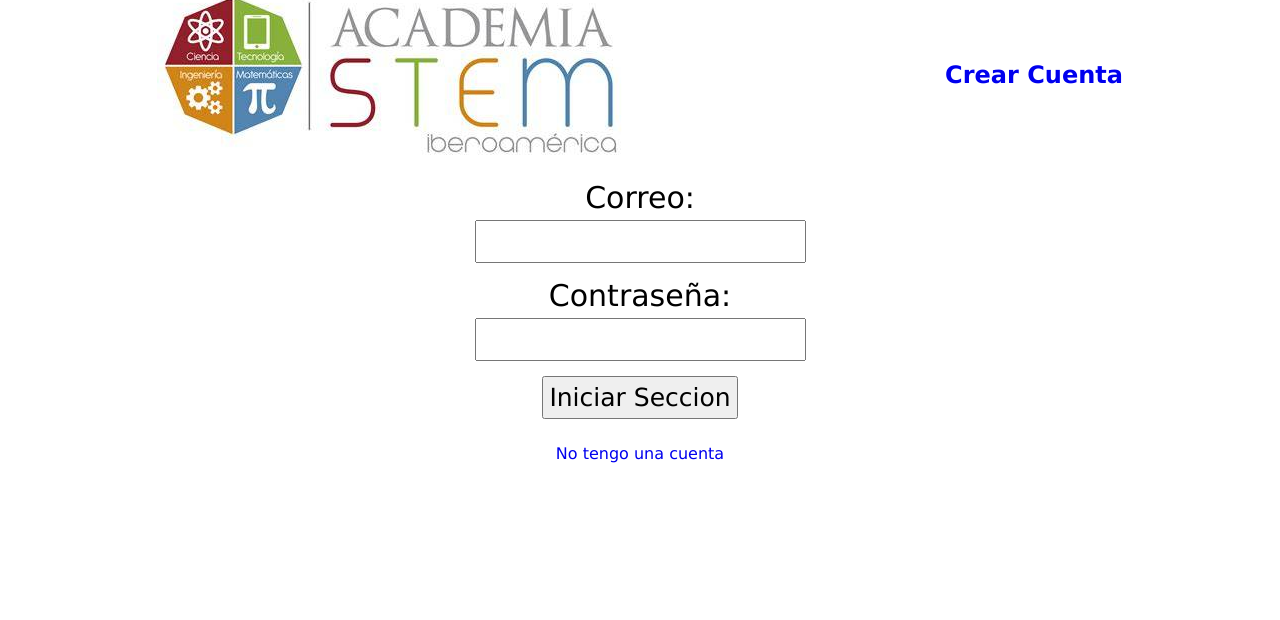
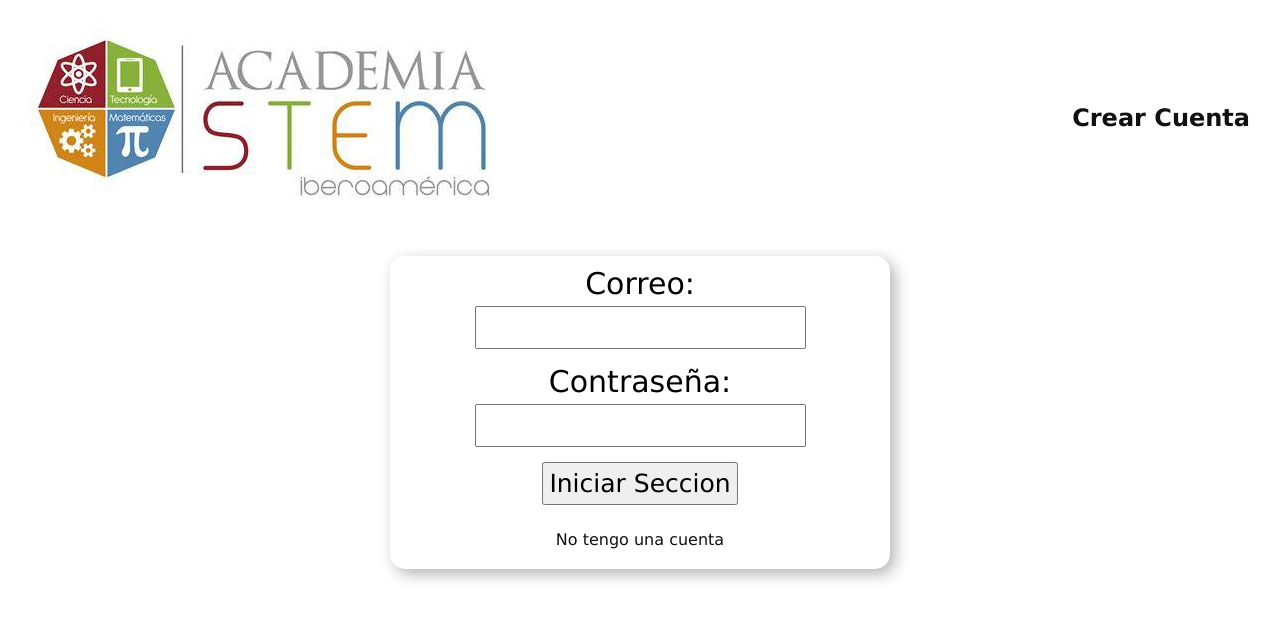
Before and after one commit to BrayanMata/PaginaVotaciones, a PHP site: page / in a window 1280 px wide. Shown: the top 620 px of the page. Run offline with PHP 8.4, Linux system fonts and the light colour scheme.

Commit message:
Actualización del proyecto

```diff
--- a/css/estiloFormulario.css
+++ b/css/estiloFormulario.css
@@ -1,3 +1,13 @@
+header
+{
+    padding: 20px;
+    justify-content: space-between;
+}
+header img
+{
+
+}
+
 .formulario{
     width: 500px;
     height: auto;
@@ -10,6 +20,7 @@
     border-radius: 15px;
     padding: 10px;
     margin: 20px;
+    box-shadow: 5px 5px 15px rgba(0,0,0,0.3);
 }
 .formulario a{
     margin-top: 15px;
--- a/css/estiloGeneral.css
+++ b/css/estiloGeneral.css
@@ -17,9 +17,6 @@
     --negro-Color: #111111;
 }
 
-/*header img{
-    width: 130px;
-}*/
 
 main{
     width: 100%;
@@ -39,12 +36,12 @@ h1
 a
 {
     padding: 10px;
-    /*color: var(--blanco-Color);*/
+    color: var(--negro-Color);
     text-decoration: none;
 }
 a:hover
 {
-    /*background-color: var(--blanco-Color);*/
+    background-color: var(--blanco-Color);
     color: var(--negro-Color);
     border-radius: 40px;
 }
@@ -52,7 +49,7 @@ a:hover
 header
 {
     width: 100%;
-    height: 150px;
+    height: auto;
     /*background-color: var(--azulOscuro-Color);*/
     display: flex;
     justify-content: space-around;
```
